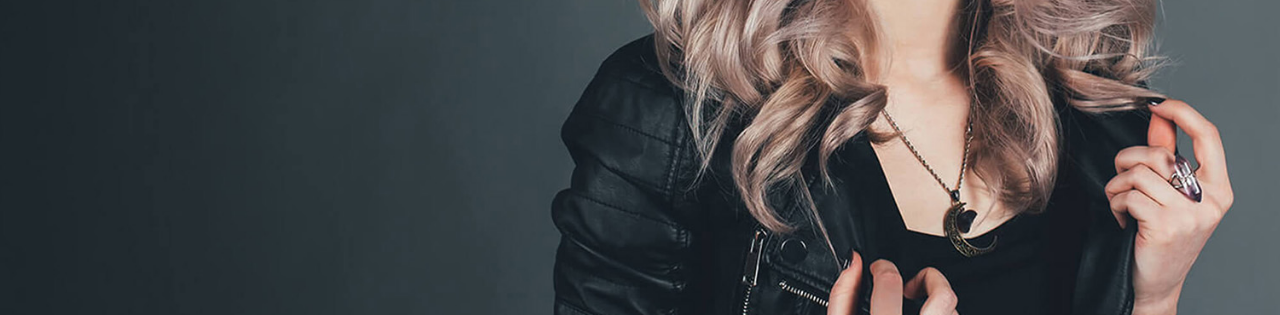
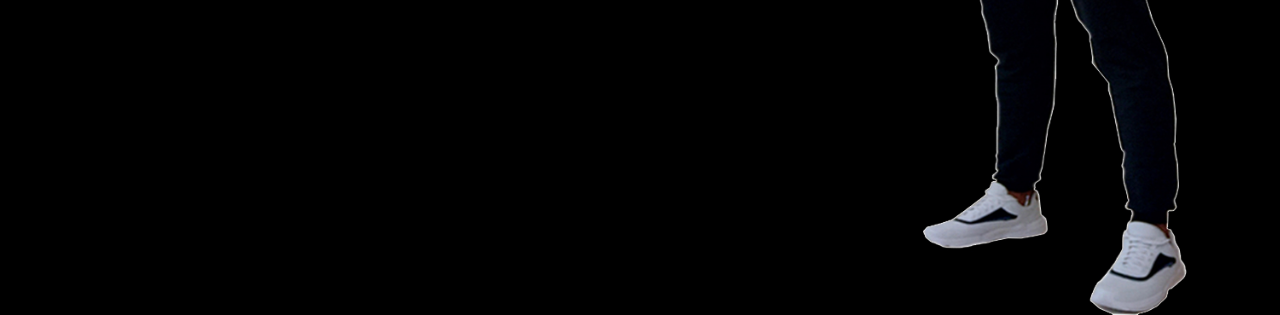
Before and after one commit to marcosantonio693/port_html_css, a plain HTML site: page index.html in a window 1280 px wide. Shown: the part 485-800 px from the top of the page. Drawn offline with Linux system fonts and the light colour scheme.

Commit message:
add imagem

```diff
--- a/style.css
+++ b/style.css
@@ -14,7 +14,7 @@ body{
 }
 .background{
     background:linear-gradient(rgba(0,0,0,0.5), rgba(0,0,0,0.5));
-    background-image: url(img/background.jpg);
+    background-image: url(img/marcos.jpg);
     background-size: cover;
     background-position: center;
     width: 100%;
```
Also changed, not shown: img/marcos.jpg (added), img/tste.jpg (added).
